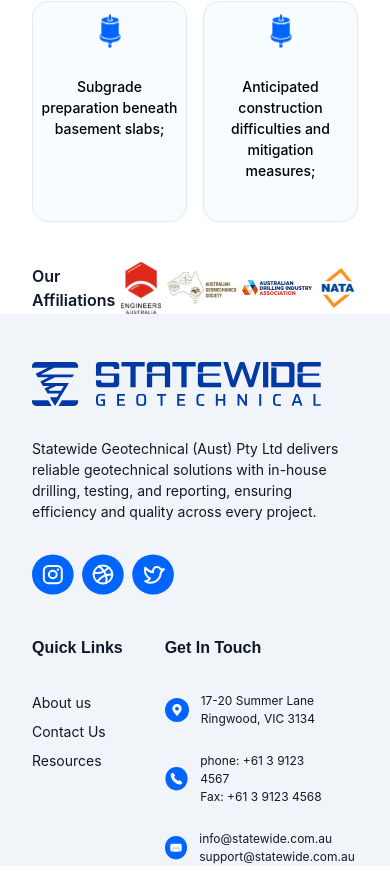
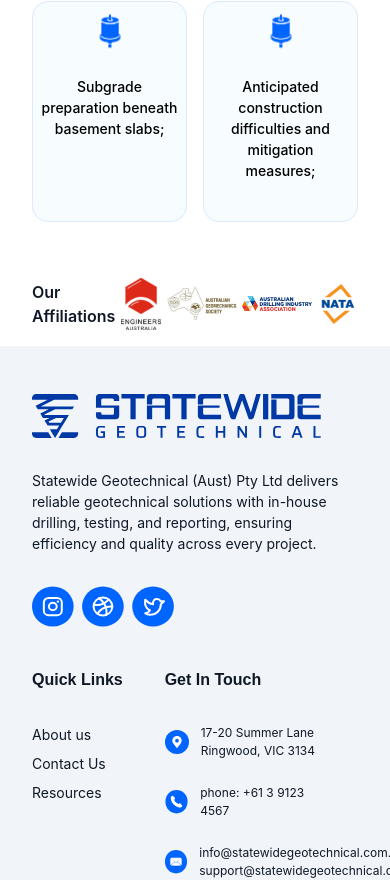
Before and after one commit to tharanga-madurapperuma/statewide-geotechnical_construction-site, a React (Vite) app: page /engineering-services in a window 390 px wide. Shown: the part 2261-3141 px from the top of the page. Built offline with nearby package versions, Linux system fonts and the light colour scheme.

Commit message:
update phone number and emails

```diff
--- a/src/components/footer/Footer.jsx
+++ b/src/components/footer/Footer.jsx
@@ -19,7 +19,7 @@ import { FaLinkedinIn } from "react-icons/fa";
 const Footer = () => {
     return (
         <div className="bg-slate-100 w-full h-auto flex flex-col justify-center items-center font-inter text-gray-900">
-            <div className="w-full bg-white px-8 sm:px-[70px] md:px-[80px] lg:px-[100px] xl:px-[110px] max-w-[1920px] flex justify-between items-center sm:h-[140px] md:h-[150px] lg:h-[180px] PX-4">
+            <div className="w-full bg-white py-4 sm:py-0 px-8 sm:px-[70px] md:px-[80px] lg:px-[100px] xl:px-[110px] max-w-[1920px] flex justify-between items-center sm:h-[140px] md:h-[150px] lg:h-[180px] PX-4">
                 <div className="font-inter font-600 lg:text-[36px] xl:text-[40px]">
                     Our
                     <br />
@@ -123,7 +123,6 @@ const Footer = () => {
                                         <div className="">
                                             <p className="font-inter font-400 text-12 sm:text-14 lg:text-16">
                                                 phone: +61 3 9123 4567 <br />
-                                                Fax: +61 3 9123 4568
                                             </p>
                                         </div>
                                     </div>
@@ -138,8 +137,9 @@ const Footer = () => {
                                     <div className="">
                                         <div className="">
                                             <p className="font-inter font-400 text-12 sm:text-14 lg:text-16">
-                                                info@statewide.com.au <br />
-                                                support@statewide.com.au
+                                                info@statewidegeotechnical.com.au{" "}
+                                                <br />
+                                                support@statewidegeotechnical.com.au
                                             </p>
                                         </div>
                                     </div>
```
